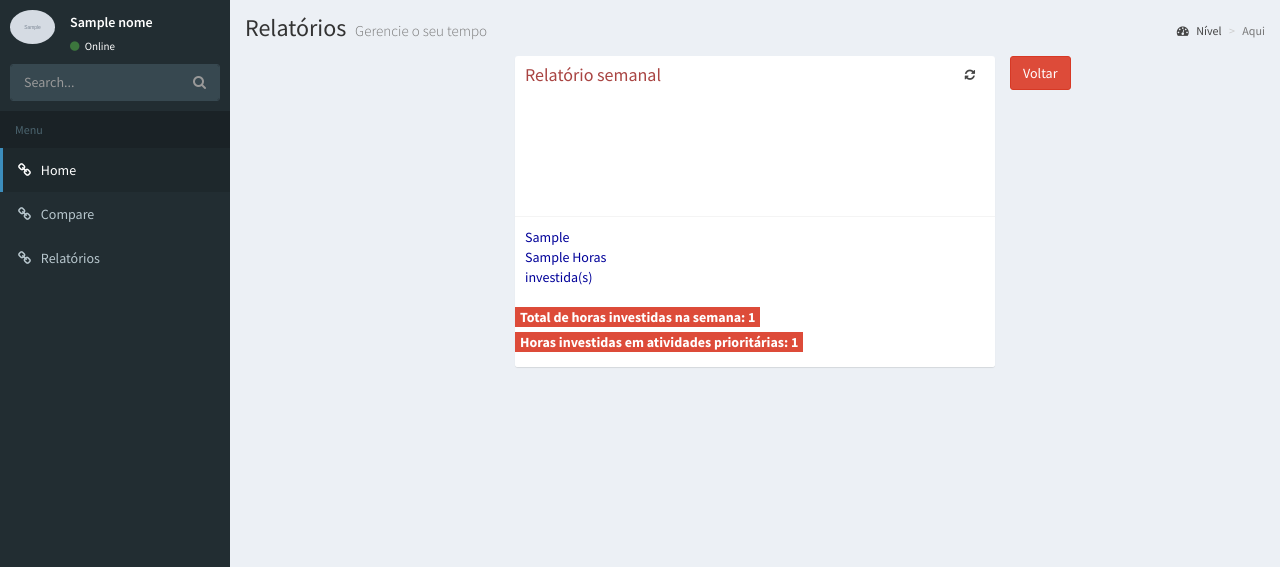
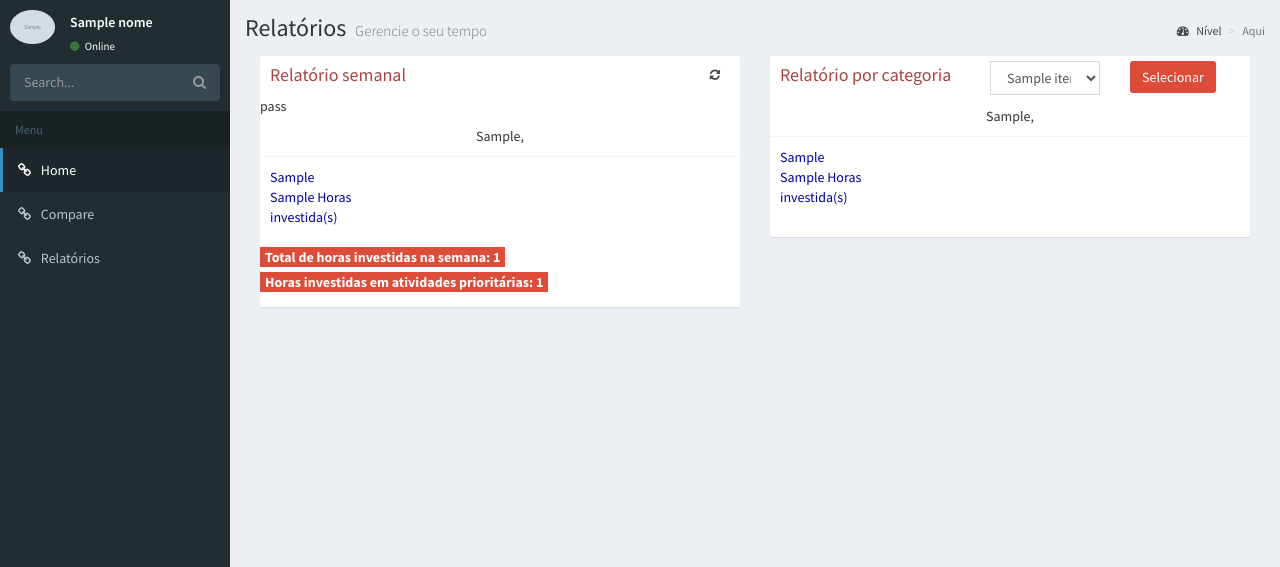
Before and after one commit to leonardox/praondevaimeutempo, a Django app: template aplicacao/templates/relatorio_semanal.html in a window 1280 px wide. Shown: the part 50-617 px from the top of the page. Run offline with Django 3.2, Linux system fonts and the light colour scheme; the template is opened without the code that fills it: most values are stand-ins (such as "Sample title", 1, 10 or a date in 2020); grey boxes marked "Sample" are stand-in pictures; some libraries are stand-ins or nearby versions.

Commit message:
adicionado relatorio por categoria

```diff
--- a/aplicacao/templates/compare_semanas.html
+++ b/aplicacao/templates/compare_semanas.html
@@ -163,7 +163,7 @@
                                     {% empty %}
 
                                     {% endfor %}
-                                     ">
+                                 ">
                                 {% for item in resumo3 %}
                                     {{ item.1 }},
                                 {% empty %}
--- a/aplicacao/templates/relatorio_semanal.html
+++ b/aplicacao/templates/relatorio_semanal.html
@@ -18,8 +18,7 @@
 
         <!-- Main content -->
         <section class="content">
-            <a class="btn btn-danger" href="/">Voltar</a>
-            <div class="col-sm-6 col-lg-offset-3">
+            <div class="col-sm-6">
                 <div class="box box-solid">
                     <div class="box-header">
                         <h3 class="box-title text-danger text-center">Relatório semanal</h3>
@@ -30,6 +29,11 @@
                         </div>
                     </div>
                     <!-- /.box-header -->
+                    {% if resumo3 %}
+                        pass
+                    {% else %}
+                        pass2
+                    {% endif %}
                     <div class="box-body text-center">
                         <div class="sparkline" data-type="pie" data-offset="90"
                              data-width="100px" data-height="100px"
@@ -75,6 +79,74 @@
                 </div>
                 <!-- /.box -->
             </div>
+            <div class="col-sm-6">
+                <div class="box box-solid">
+                    <div class="box-header">
+                        <h3 class="box-title text-danger text-center">Relatório por categoria</h3>
+
+                        <div class="box-tools" style="width:250px">
+                            <div class="row">
+                                <div class="col-sm-6">
+                                    <select name="categ" form="carform" class="form-control">
+                                        {% for item in categs %}
+                                            <option value="{{ item }}">{{ item }}</option>
+                                        {% empty %}
+                                            <option value="NENHUMA">NENHUMAzz</option>
+                                            <option value="TRABALHO">TRABALHO</option>
+                                            <option value="LAZER">LAZER</option>
+                                        {% endfor %}
+                                    </select>
+                                </div>
+                                <div class="col-sm-4">
+                                    <form action="" id="carform">
+                                        <input type="submit" value="Selecionar"
+                                               class="btn btn-danger">
+                                    </form>
+                                </div>
+                            </div>
+                        </div>
+                    </div>
+                    <!-- /.box-header -->
+                    {% if resumo_categ %}
+                        <div class="box-body text-center">
+                            <div class="sparkline" data-type="pie" data-offset="90"
+                                 data-width="100px" data-height="100px"
+                                 data-categ="
+                                {% for item in resumo_categ %}
+                                    {{ item.0 }},
+                                {% empty %}
+
+                                {% endfor %}
+                                 ">
+                                {% for item in resumo_categ %}
+                                    {{ item.1 }},
+                                {% empty %}
+                                    1
+                                {% endfor %}
+                            </div>
+                        </div>
+                        <div class="box-footer">
+                            <div class="row">
+                                {% with 'green red' as colors %}
+                                    {% for item in resumo_categ %}
+                                        <div class="col-sm-4 legenda-{{ forloop.counter }}">
+                                            {{ item.0 }}  </br> {{ item.1 }} Horas investida(s)
+                                        </div>
+                                    {% empty %}
+                                        1
+                                    {% endfor %}
+                                {% endwith %}
+                            </div>
+
+                            </br>
+                        </div>
+                    {% else %}
+                        Selecione uma categoria para filtrar
+                    {% endif %}
+                    <!-- /.box-body -->
+                </div>
+                <!-- /.box -->
+            </div>
         </section>
     </div>
 
--- a/praondevaimeutempo/static/charts.js
+++ b/praondevaimeutempo/static/charts.js
@@ -74,7 +74,7 @@
       var colors = [];
       for(var i = 0; i < categs.length; i++){
         var categ = categs[i];
-        if(categ != ""){
+        if(categ != "" && typeof categoryMap[categ] !== 'undefined'){
           colors.push(categoryMap[categ]);
         }
       }
@@ -86,7 +86,10 @@
       var categ = $this.data('categ').replace( /\s/g, "").split(",");
       var colors = getColorsFromCategories(categ);
       var opts = $this.data();
-      opts["sliceColors"] = colors;
+      if(colors.length > 0){
+        opts["sliceColors"] = colors;
+      }
+
       $this.sparkline('html', opts);
     });
 
```
Also changed, not shown: aplicacao/views/atividade_view.py (+21 -2 lines).
